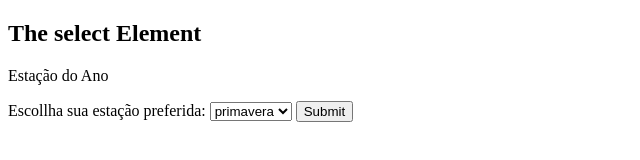
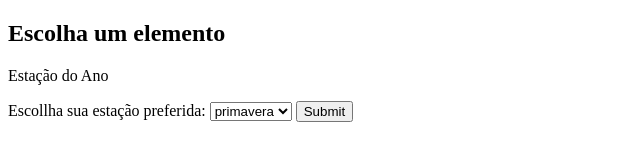
Before and after one commit to Carlos-Marcelino/Carlos-Marcelino.github.io, a plain HTML site: page segundoteste.html in a window 1280 px wide. Shown: the whole page, without its empty margins (0-640 px from the left). Drawn offline with Linux system fonts and the light colour scheme.

Commit message:
Update segundoteste.html

```diff
--- a/segundoteste.html
+++ b/segundoteste.html
@@ -2,7 +2,7 @@
 <html>
 <body>
 
-<h2>The select Element</h2>
+<h2>Escolha um elemento</h2>
 
 <p>Estação do Ano</p>
 
```
